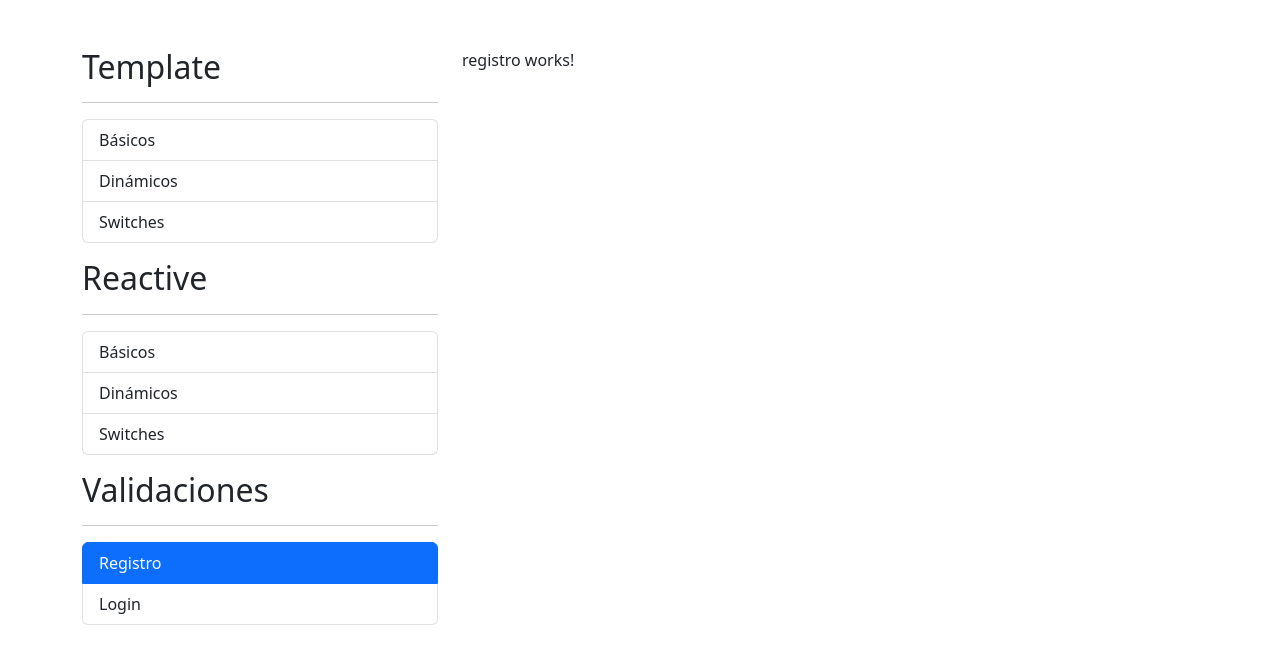
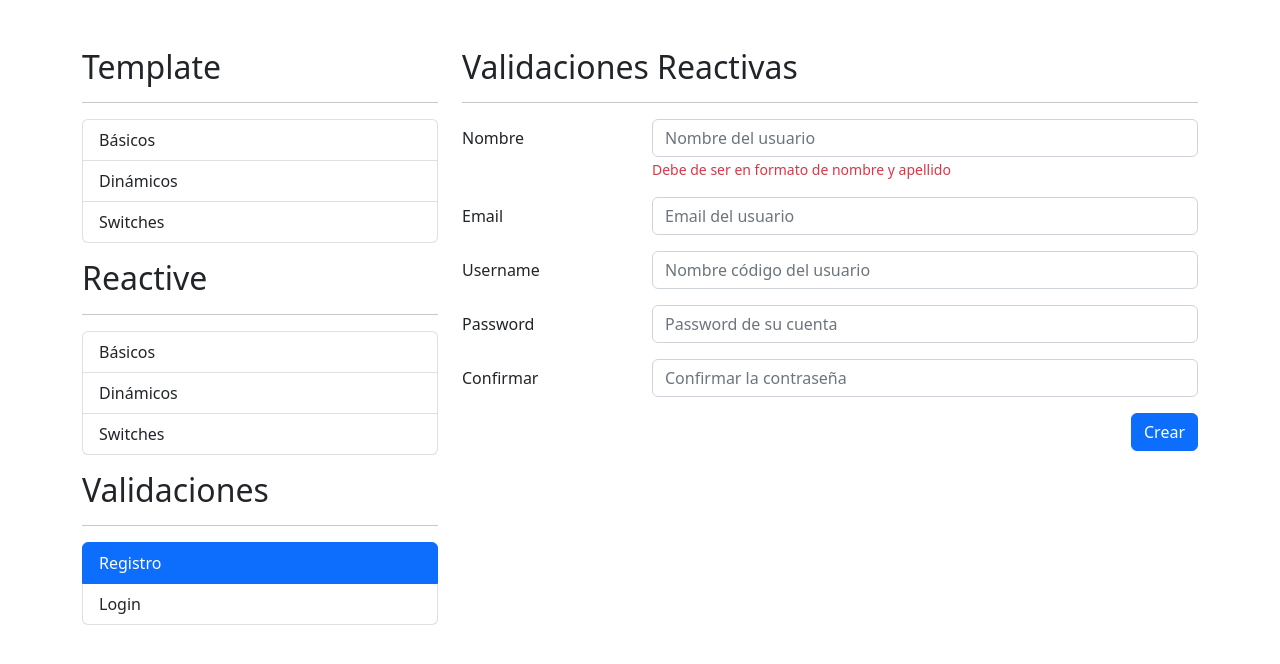
Before and after one commit to eliecerj/angular-formsApp, an Angular app: page /validaciones/registro in a window 1280 px wide. Shown: the top 664 px of the page. Built offline with nearby package versions, Linux system fonts and the light colour scheme.

Commit message:
register form

```diff
--- a/src/app/auth/pages/registro/registro.component.html
+++ b/src/app/auth/pages/registro/registro.component.html
@@ -1 +1,76 @@
-<p>registro works!</p>
+<h2>Validaciones Reactivas</h2>
+<hr>
+
+<div class="row">
+    <div class="col">
+        <form autocomplete="off">
+            <!-- Nombre -->
+            <div class="row mb-3">
+                <label for="" class="col-sm-3 col-form-label">Nombre</label>
+                <div class="col-sm-9">
+                    <input type="text"
+                           class="form-control"
+                           placeholder="Nombre del usuario"
+                            >
+                            <span class="form-text text-danger">
+                                Debe de ser en formato de nombre y apellido
+                            </span>
+                </div>
+            </div>
+
+            <!-- Email -->
+            <div class="row mb-3">
+                <label for="" class="col-sm-3 col-form-label">Email</label>
+                <div class="col-sm-9">
+                    <input type="email"
+                           class="form-control"
+                           placeholder="Email del usuario"
+                            >
+
+                </div>
+            </div>
+
+            <!-- Username -->
+            <div class="row mb-3">
+                <label for="" class="col-sm-3 col-form-label">Username</label>
+                <div class="col-sm-9">
+                    <input type="text"
+                           class="form-control"
+                           placeholder="Nombre código del usuario"
+                            >
+                </div>
+            </div>
+
+            <!-- Password -->
+            <div class="row mb-3">
+                <label for="" class="col-sm-3 col-form-label">Password</label>
+                <div class="col-sm-9">
+                    <input type="texpasswordt"
+                           class="form-control"
+                           placeholder="Password de su cuenta"
+                            >
+                </div>
+            </div>
+
+            <!-- Password2 -->
+            <div class="row mb-3">
+                <label for="" class="col-sm-3 col-form-label">Confirmar</label>
+                <div class="col-sm-9">
+                    <input type="texpasswordt"
+                           class="form-control"
+                           placeholder="Confirmar la contraseña"
+                            >
+                </div>
+            </div>
+
+
+            <div class="row">
+                <div class="col">
+                    <button class="btn btn-primary float-end">
+                        Crear
+                    </button>
+                </div>
+            </div>
+        </form>
+    </div>
+</div>
```
